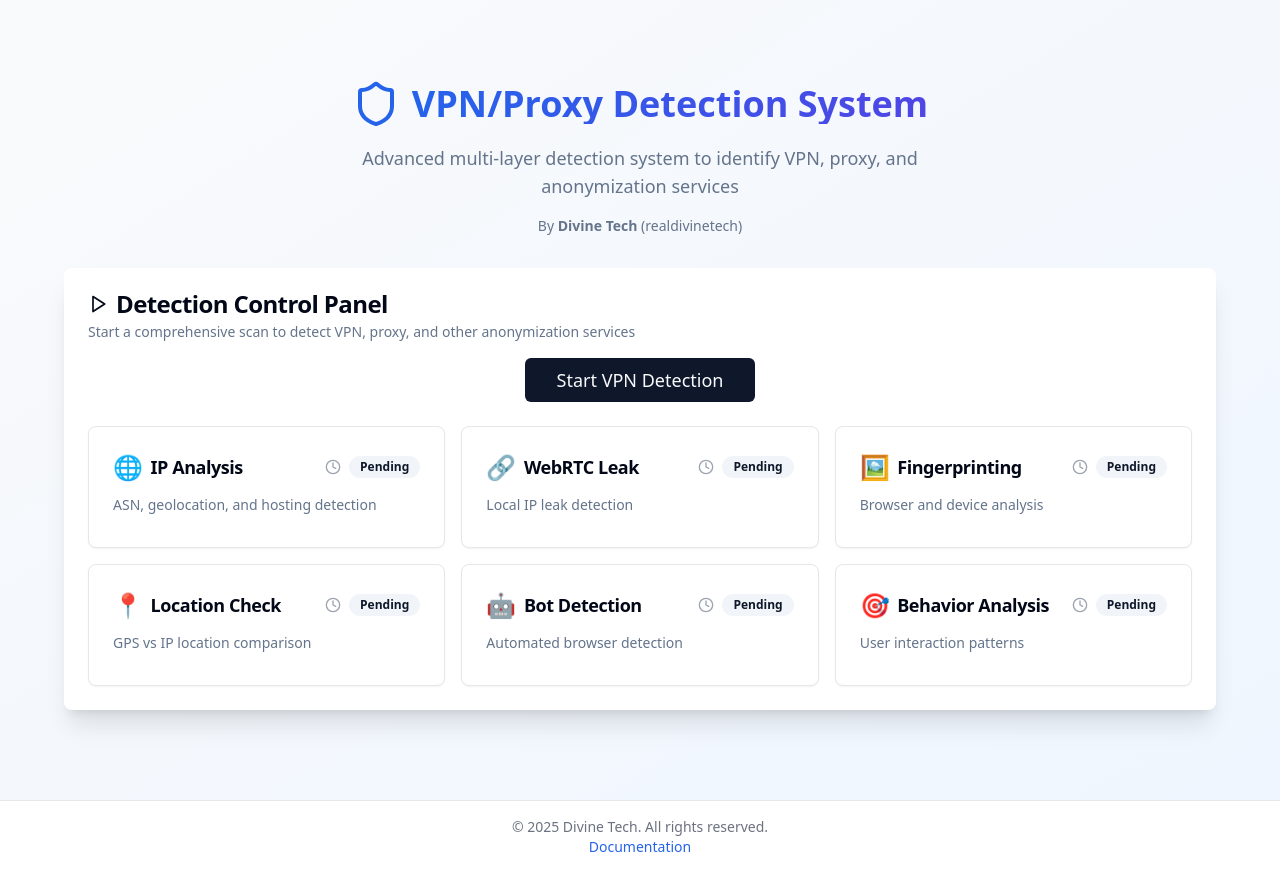
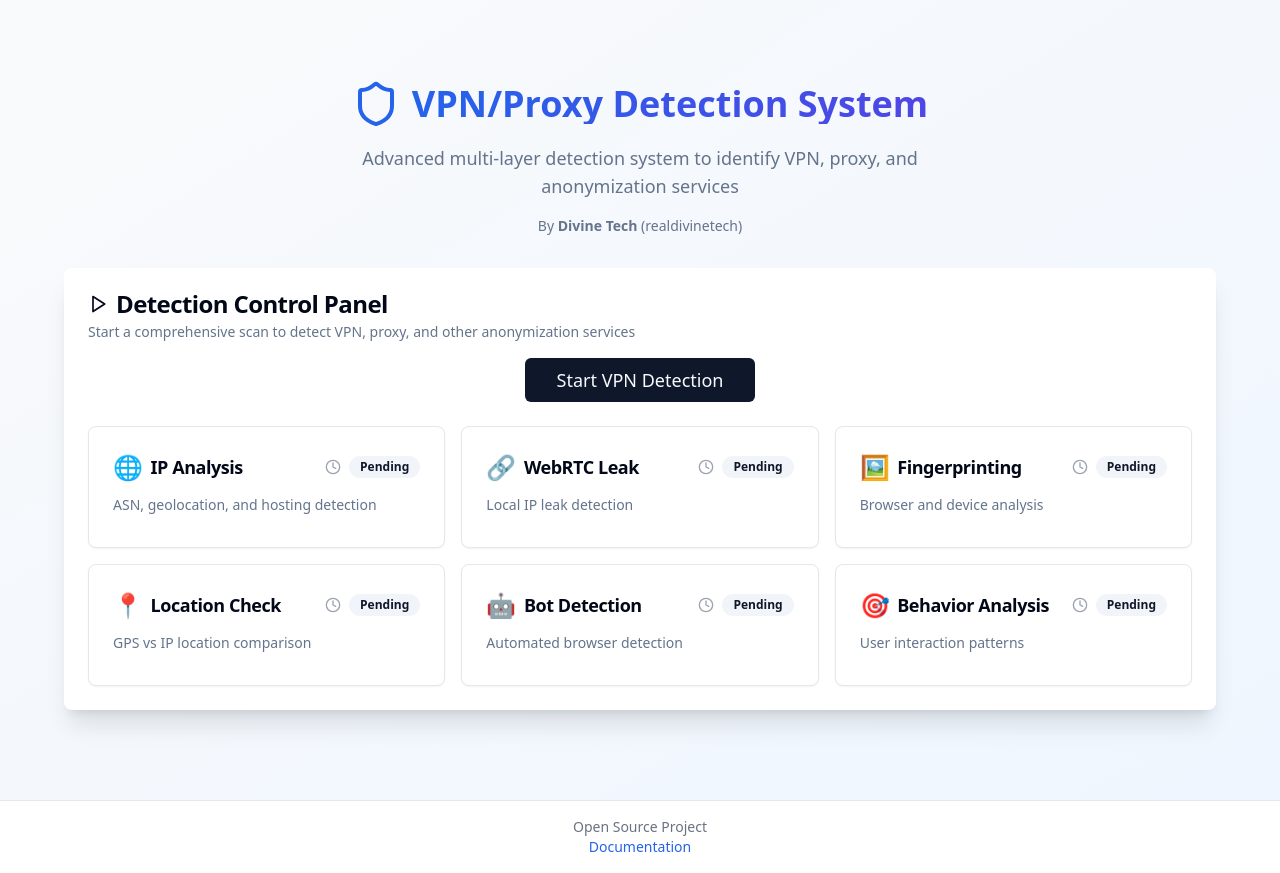
Before and after one commit to realdivinetech/vpn-detection-app, a React (Vite) app: page / in a window 1280 px wide. Built offline with nearby package versions, Linux system fonts and the light colour scheme; no server answers.

Commit message:
`Update copyright notice in Footer component to "Open Source Project"`

```diff
--- a/src/components/ui/Footer.tsx
+++ b/src/components/ui/Footer.tsx
@@ -5,7 +5,7 @@ export function Footer() {
     <footer className="w-full border-t border-gray-200 dark:border-gray-700 py-4 mt-auto">
       <div className="container mx-auto px-4 text-center text-sm text-gray-500 dark:text-gray-400">
         <p>
-          &copy; {new Date().getFullYear()} Divine Tech. All rights reserved.
+          Open Source Project
         </p>
         <p>
           <a
```
